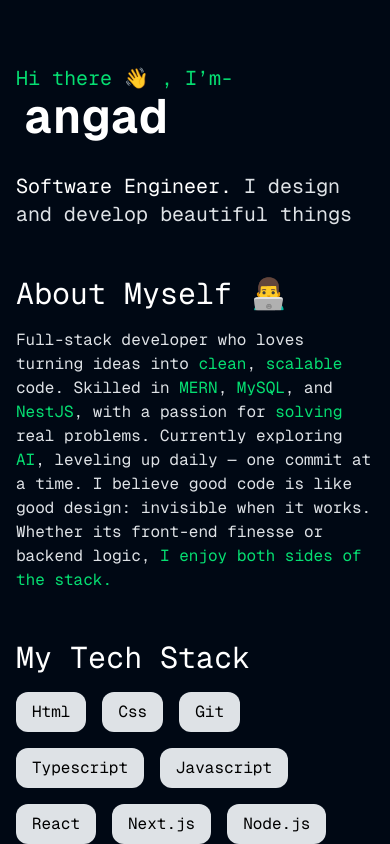
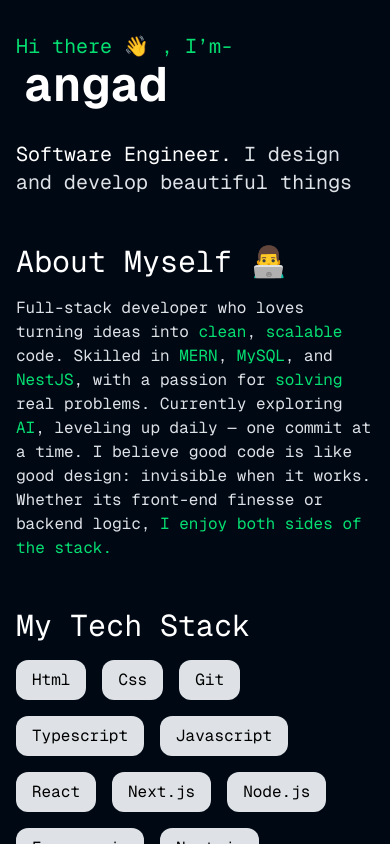
Before and after one commit to NotAngad/portfolio_2025, a Next.js app: page / in a window 390 px wide. Shown: the top 844 px of the page. Built offline with nearby package versions, Linux system fonts and the light colour scheme.

Commit message:
feat: improved paddings

```diff
--- a/src/app/page.tsx
+++ b/src/app/page.tsx
@@ -11,7 +11,7 @@ import AboutMyself from "@/components/AboutMyself/AboutMyself";
 
 export default function Home() {
   return (
-    <div className="pt-12 pb-12 bg-[#000814] font-mono">
+    <div className="pt-4 pb-4 md:pt-12 md:pb-12 bg-[#000814] font-mono">
       <div className="container mx-auto">
         <HeroSection />
         <AboutMyself />
```
